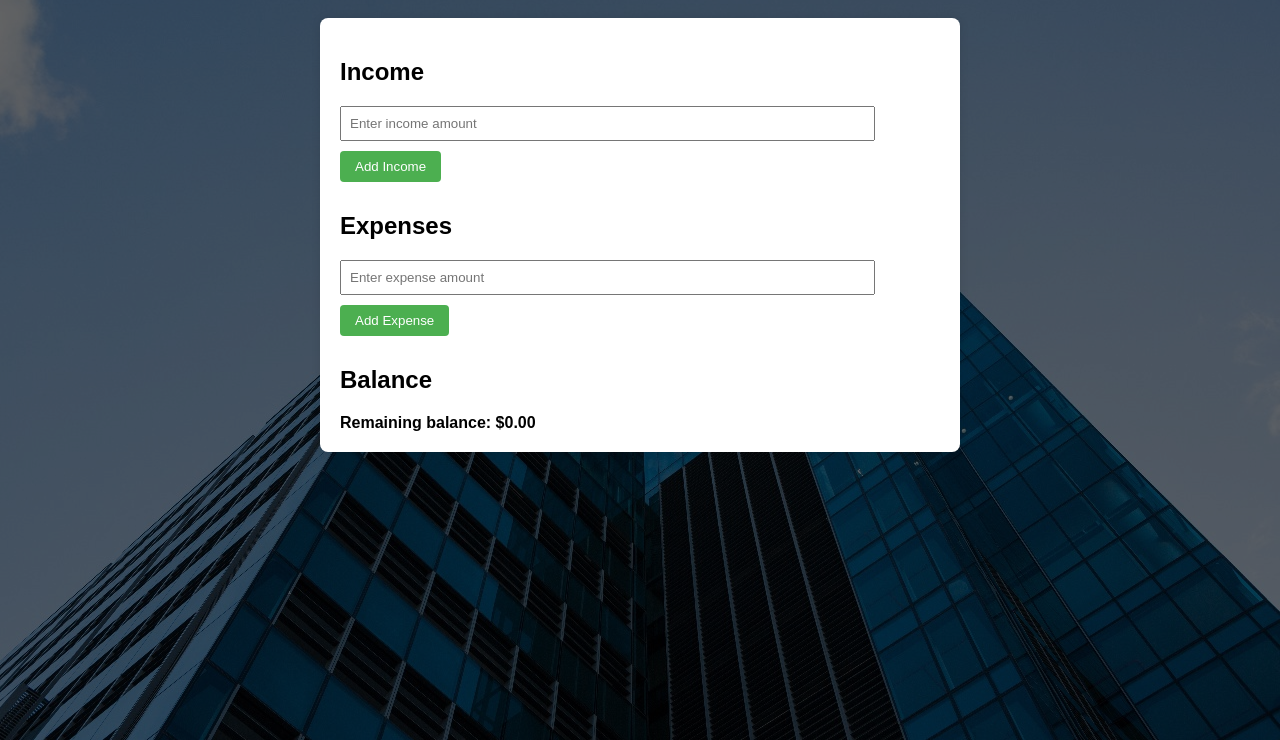
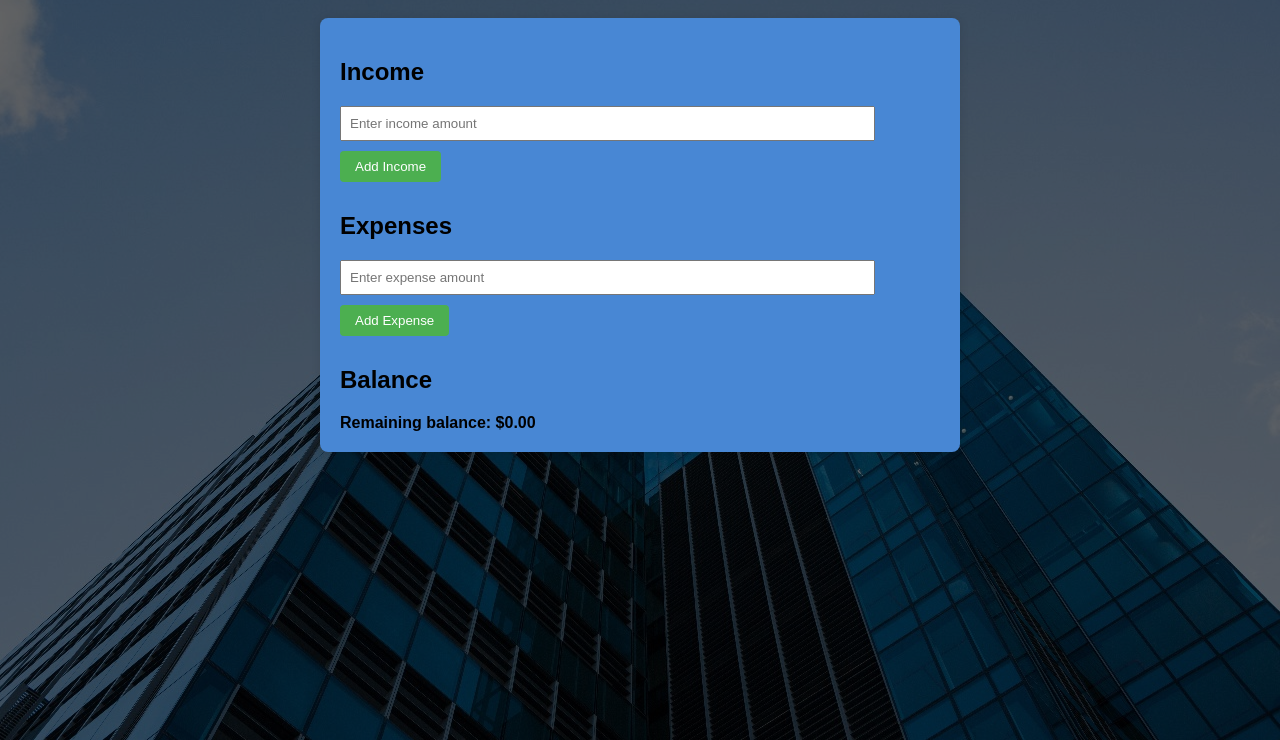
Before and after one commit to Sowdarjya/velocity, a plain HTML site: page index.html in a window 1280 px wide. Shown: the part 60-800 px from the top of the page. Drawn offline with Linux system fonts and the light colour scheme.

Commit message:
added colour to input form

```diff
--- a/style.css
+++ b/style.css
@@ -18,7 +18,7 @@ body {
     max-width: 600px;
     margin: 20px auto;
     padding: 20px;
-    background-color: #fff;
+    background-color: #4887d4;
     border-radius: 8px;
     box-shadow: 0 0 10px rgba(0, 0, 0, 0.1);
   }
```
